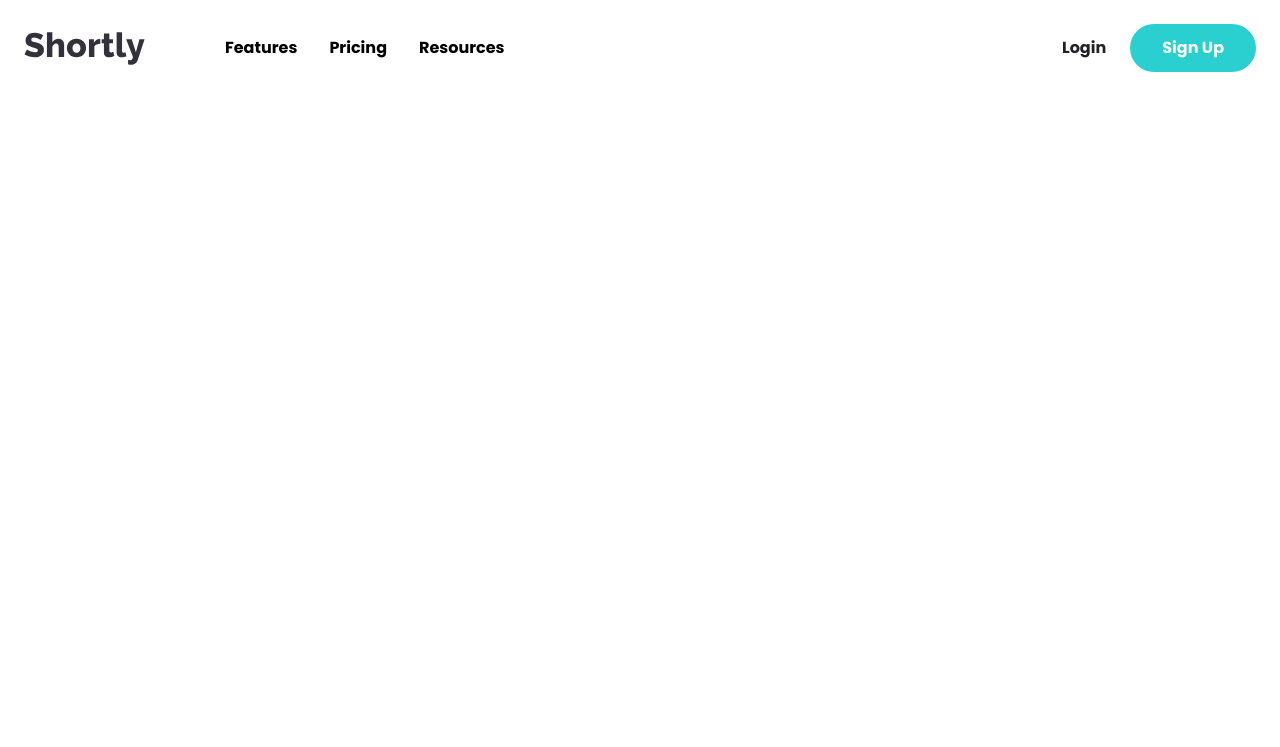
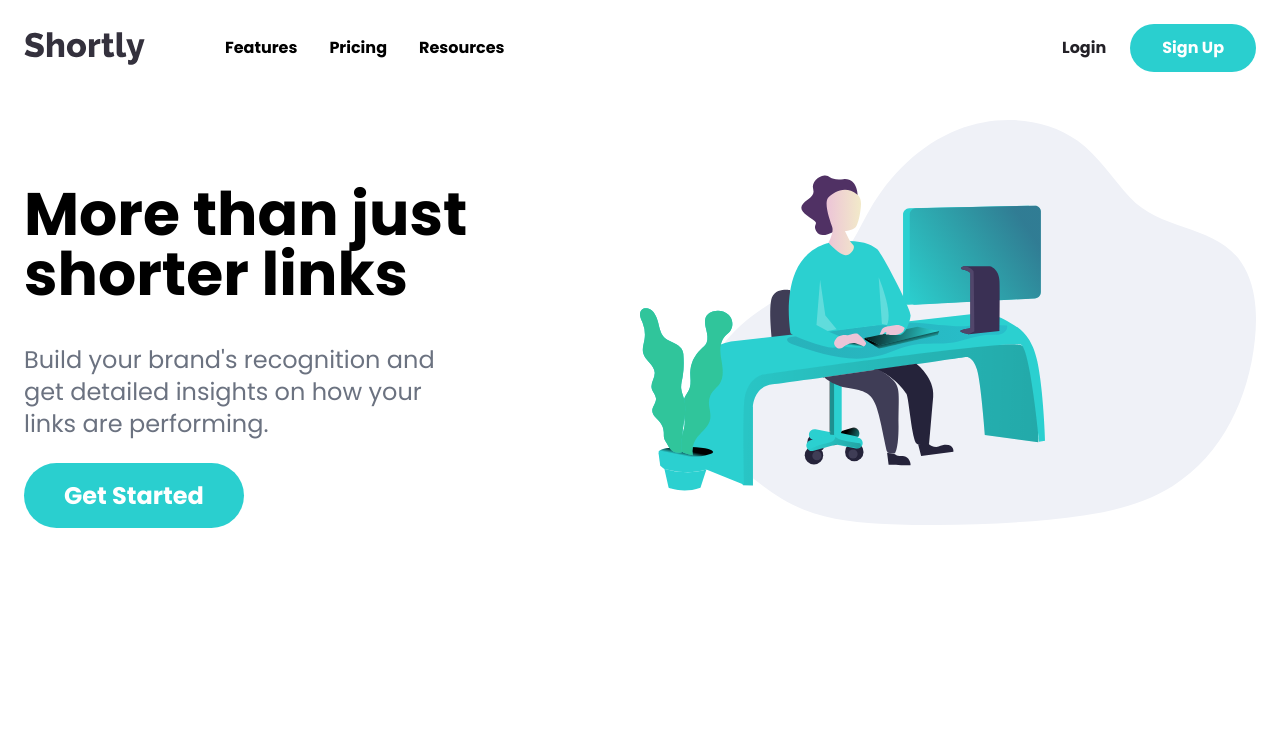
Before and after one commit to AlexGroat/tw-shortly, a website: page index.html in a window 1280 px wide. Drawn offline with Linux system fonts and the light colour scheme.

Commit message:
hero section complete:

```diff
--- a/index.html
+++ b/index.html
@@ -58,5 +58,37 @@
 
       <!-- mobile menu -->
     </nav>
+
+    <!-- Hero section -->
+    <section id="hero">
+      <!-- Hero container -->
+      <div class="container flex flex-col-reverse mx-auto p-6 lg:flex-row">
+        <!-- Content container -->
+        <div class="flex flex-col space-y-10 mb-44 lg:mt-16 lg:w-1/2 xl:mb-52">
+          <h1
+            class="text-5xl font-bold text-center lg:text-6xl lg:max-w-md lg:text-left"
+          >
+            More than just shorter links
+          </h1>
+          <p
+            class="text-2xl text-center text-gray-500 lg:max-w-md lg:text-left"
+          >
+            Build your brand's recognition and get detailed insights on how your
+            links are performing.
+          </p>
+          <div class="mx-auto lg:mx-0">
+            <a
+              href="#"
+              class="py-5 px-10 text-2xl font-bold text-white bg-cyan rounded-full lg:py-4 hover:opacity-70"
+              >Get Started</a
+            >
+          </div>
+        </div>
+        <!-- Image -->
+        <div class="mb-24 mx-auto md:w-180 lg:w-1/2 lg:mb-0">
+          <img src="images/illustration-working.svg" alt="" />
+        </div>
+      </div>
+    </section>
   </body>
 </html>
```
Also changed, not shown: css/style.css.
